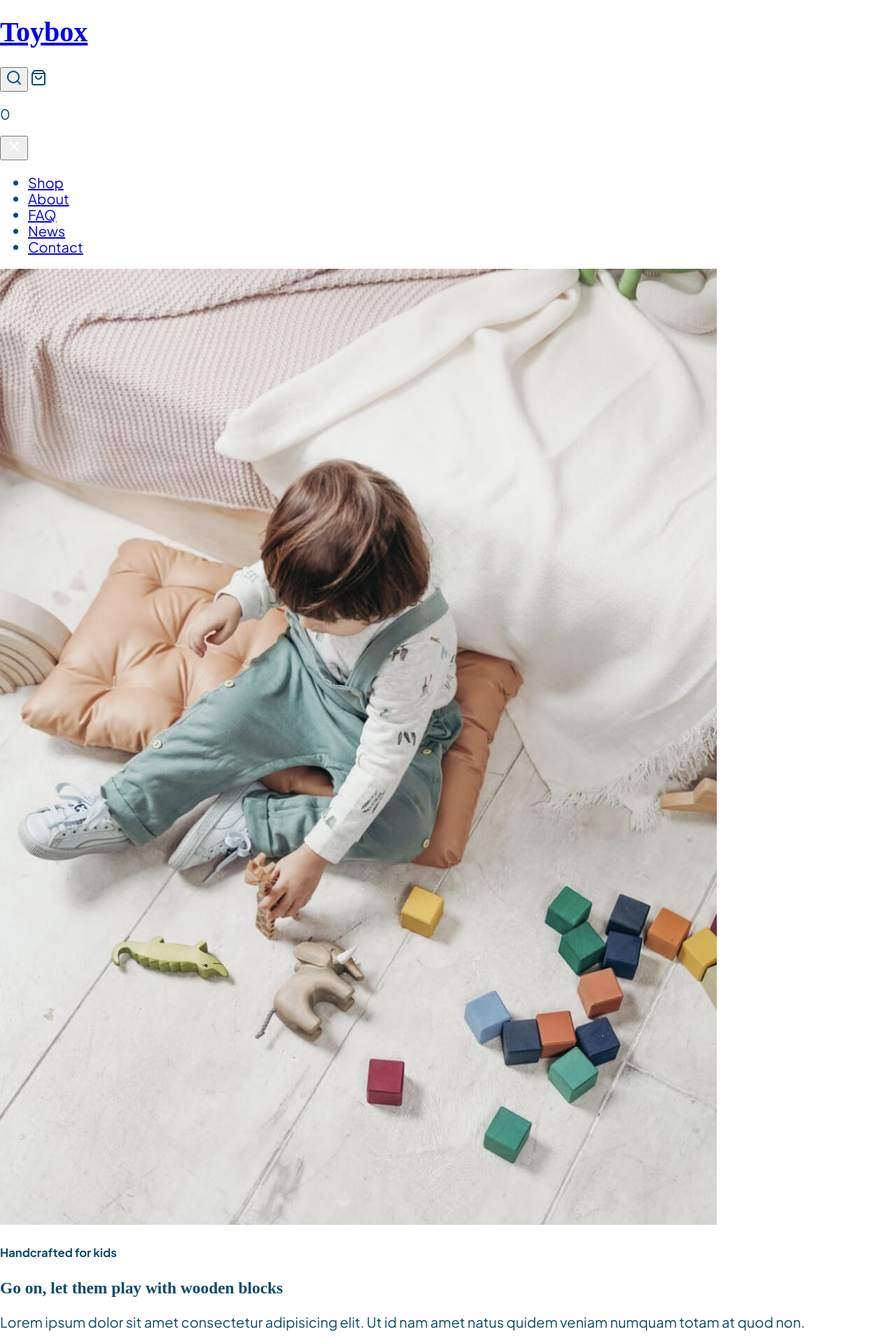
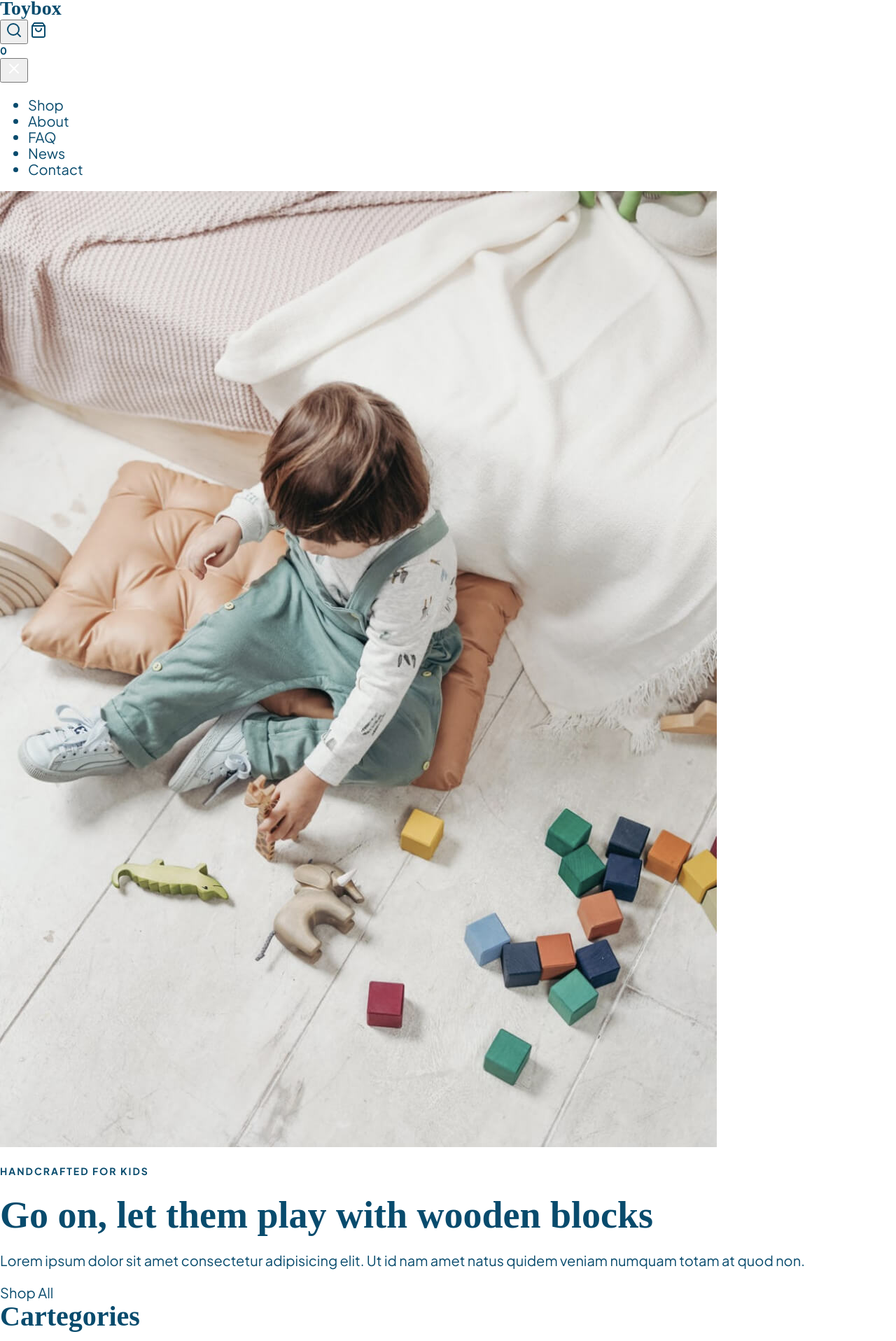
Before and after one commit to Dominican-Coder/ecommerce-codealong-juno, a plain HTML site: page index.html in a window 1280 px wide. Shown: the part 39-1955 px from the top of the page at 70% size. Drawn offline with Linux system fonts and the light colour scheme; files whose address does not match are found by name; a web font is replaced by a local one.

Commit message:
Created mixin partial + added font styling

```diff
--- /dev/null
+++ b/styles/sass/partials/_mixins.scss
@@ -0,0 +1,4 @@
+@mixin fontSize($sizeValue) {
+    font-size: $sizeValue * 1px;
+    font-size: ($sizeValue/20) * 1rem;
+}
--- a/styles/sass/partials/_typography.scss
+++ b/styles/sass/partials/_typography.scss
@@ -15,13 +15,6 @@
     src: url(../fonts/youngserif/YoungSerif-Regular.otf);
 }
 
-// HEADINGS:
-// h1: 28px;
-// h2: 40px;
-// h3: 54px;
-// h4: 34px;
-// h5: 14px;
-
 html {
     font-size: 125%;
 }
@@ -37,4 +30,45 @@ h2,
 h3,
 h4 {
     font-family: $primaryFont;
+    color: $primaryFont;
+    margin: 0;
 }
+
+h1 {
+    @include fontSize(28);
+}
+
+h2 {
+    @include fontSize(40);
+    margin-bottom: 18px;
+}
+
+h3 {
+    @include fontSize(54);
+}
+
+h4 {
+    @include fontSize(34);
+}
+
+h5 {
+    @include fontSize(14);
+    text-transform: uppercase;
+    letter-spacing: 0.1rem;
+}
+
+p {
+    line-height: 1.4;
+
+    &.smallCopy {
+        @include fontSize(14);
+        font-weight: bold;
+        margin: 0;
+    }
+}
+
+a {
+    text-decoration: none;
+    color: inherit;
+    transition: 0.3s;
+}
--- a/styles/sass/styles.scss
+++ b/styles/sass/styles.scss
@@ -1,3 +1,4 @@
 @import './partials/setup';
 @import './partials/variables';
+@import './partials/mixins';
 @import './partials/typography';
```
Also changed, not shown: styles/styles.css.
